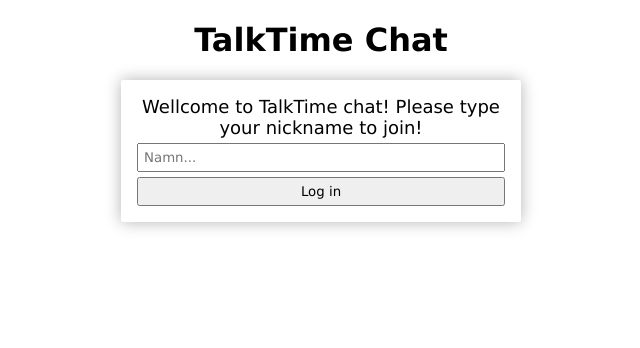
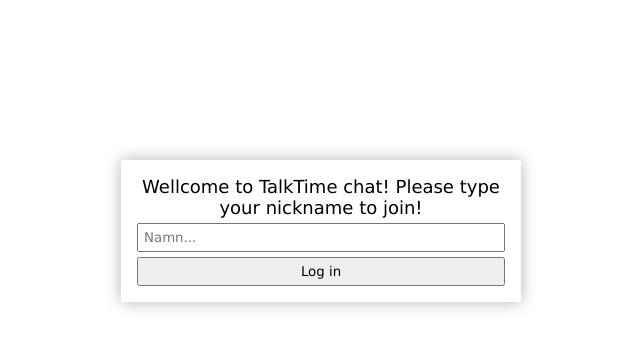
Before and after one commit to carlsylvan/TalkTime, a React (Vite) app in the folder client/: page / in a window 1280 px wide. Shown: the top 348 px of the page, without its empty margins (319-959 px from the left). Built offline with nearby package versions, Linux system fonts and the light colour scheme.

Commit message:
h1 tag has been removed

```diff
--- a/client/src/App.scss
+++ b/client/src/App.scss
@@ -1,10 +1,13 @@
 #root {
     // height: 100vh;
-
+    display: flex;
+    flex-direction: column;
+    height: 100vh;
+    position: relative;
     h1 {
         display: flex;
         align-items: center;
         justify-content: center;
-        height: 10vh;
+        // height: 10vh;
     }
 }
--- a/client/src/App.tsx
+++ b/client/src/App.tsx
@@ -20,7 +20,6 @@
   }, [socket]);
   return (
     <>
-      <h1>TalkTime Chat</h1>
       <UserContext.Provider value={user}>
         <Outlet></Outlet>
       </UserContext.Provider>
--- a/client/src/components/ChatInfo/ChatInfo.scss
+++ b/client/src/components/ChatInfo/ChatInfo.scss
@@ -77,7 +77,7 @@
             display: flex;
             height: 100%;
             padding: 0 1rem;
-            overflow: scroll;
+            overflow: auto;
             ul {
                 padding: 1rem 0;
                 width: 100%;
--- a/client/src/components/ChatRoom/ChatRoom.scss
+++ b/client/src/components/ChatRoom/ChatRoom.scss
@@ -7,6 +7,7 @@
     position: relative;
     padding: 5px;
     gap: 10px;
+    height: 90%;
     &_messages, &_users {
         display: flex;
     }
--- a/client/src/components/LoginPage/LoginPage.scss
+++ b/client/src/components/LoginPage/LoginPage.scss
@@ -1,9 +1,13 @@
 .login-page {
     display: flex;
     justify-content: center;
+    position: absolute;
+    top: 20%;
+    left: 50%;
+    transform: translateX(-50%);
+    width: 50%;
+    max-width: 400px;
     form {
-        width: 50%;
-        max-width: 400px;
         border-radius: 2px;
         box-shadow: 0 0 1rem rgba($color: #000000, $alpha: 0.3);
         display: flex;
--- a/client/src/components/MainPage/MainPage.scss
+++ b/client/src/components/MainPage/MainPage.scss
@@ -1,7 +1,12 @@
 .main_container {
     display: flex;
-    height: 90vh;
+    flex-wrap: wrap;
+    height: 100vh;
     padding: 2rem;
+    h1 {
+        width: 100%;
+        height: 10%;
+    }
     * {
         li {
             list-style: none;
--- a/client/src/components/MainPage/MainPage.tsx
+++ b/client/src/components/MainPage/MainPage.tsx
@@ -45,6 +45,7 @@
 
   return (
     <div className="main_container">
+        <h1>TalkTime Chat</h1>
         <ChatGroupContext.Provider value = {{ rooms, currentRoom }}>
           <ChatInfo />
           <ChatRoom />
```
